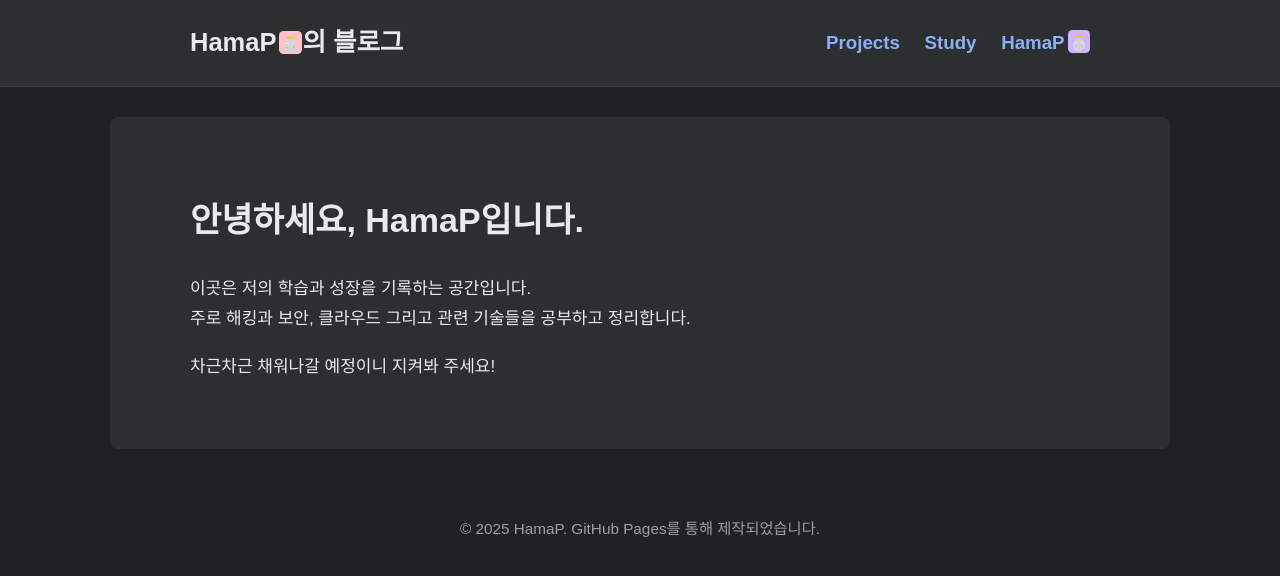
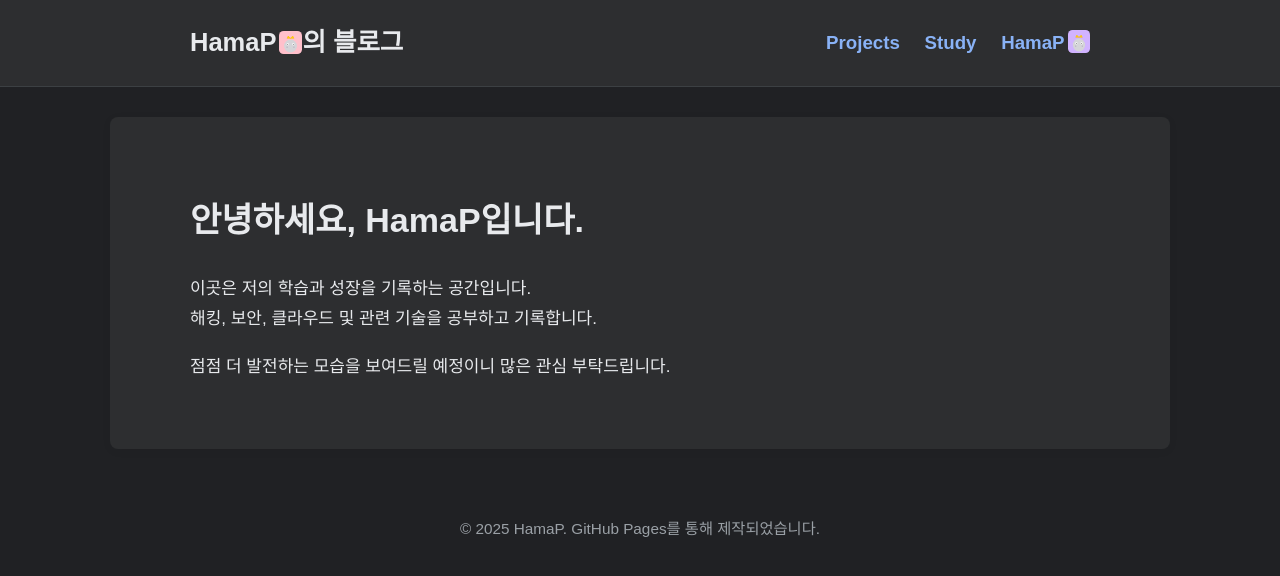
Before and after one commit to HamaP0/HamaP0.github.io, a Jekyll site: the page built from index.html, in a window 1280 px wide. Shown: the top 576 px of the page. Built offline with Jekyll 4.4.1, drawn with Linux system fonts in a browser that asks for light colours; some web fonts are replaced.

Commit message:
Update index.html

```diff
--- a/index.html
+++ b/index.html
@@ -4,5 +4,5 @@ title: 홈
 ---
 <h1>안녕하세요, <strong>HamaP</strong>입니다.</h1>
 <p>이곳은 저의 학습과 성장을 기록하는 공간입니다.<br>
-주로 해킹과 보안, 클라우드 그리고 관련 기술들을 공부하고 정리합니다.</p>
-<p>차근차근 채워나갈 예정이니 지켜봐 주세요!</p>
+해킹, 보안, 클라우드 및 관련 기술을 공부하고 기록합니다.</p>
+<p>점점 더 발전하는 모습을 보여드릴 예정이니 많은 관심 부탁드립니다.</p>
```
